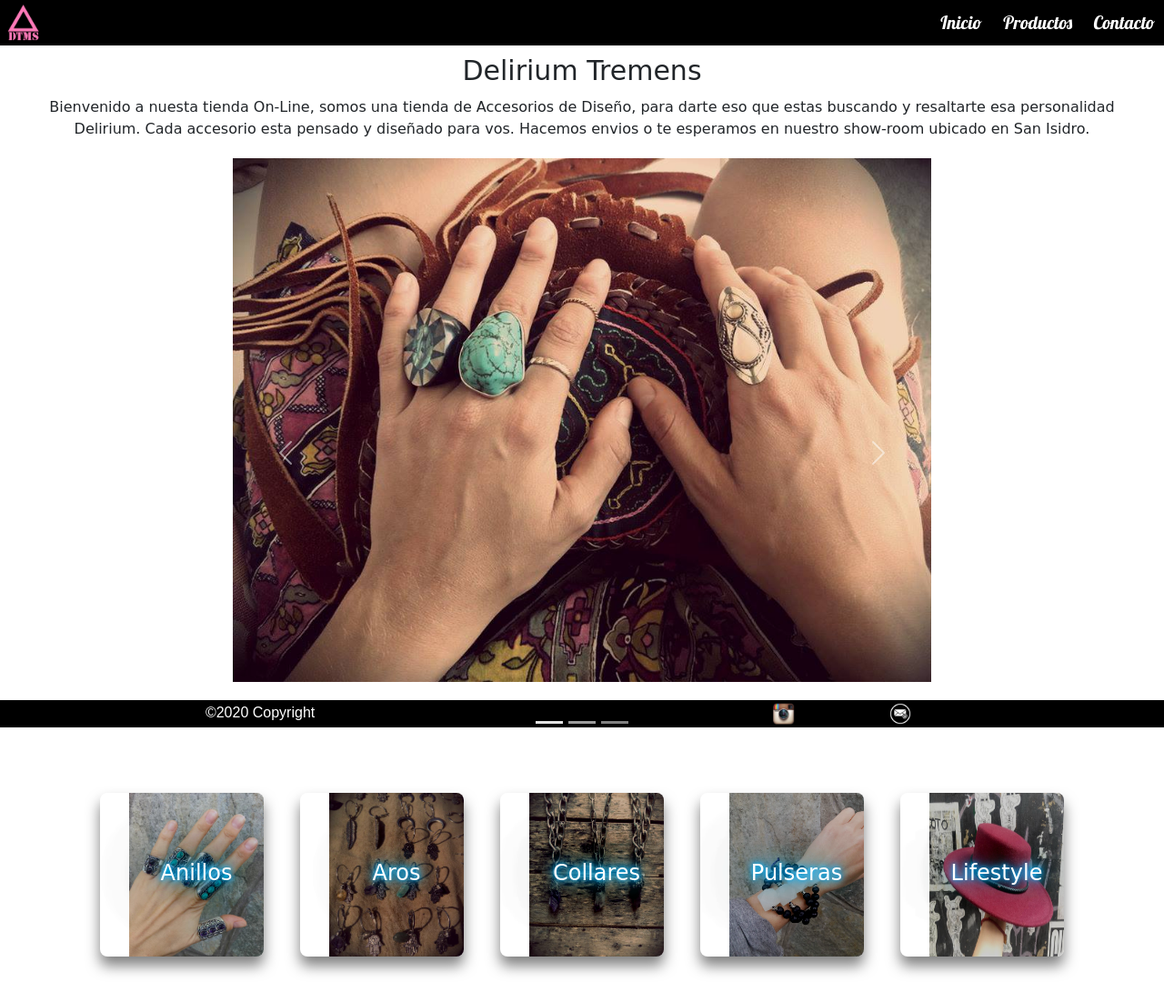
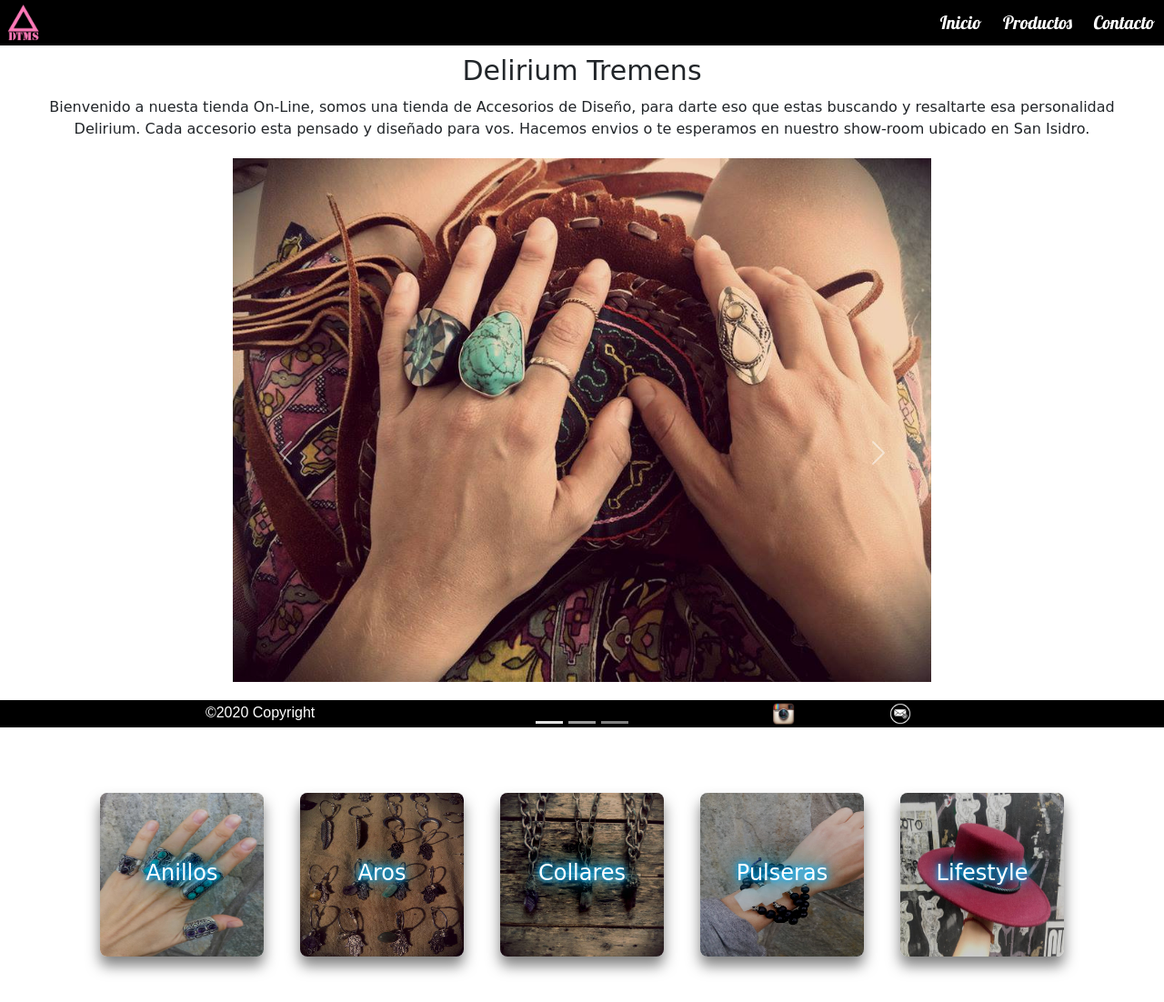
Before and after one commit to maxicaprioglio/ProyectoCoder, a website: page index.html in a window 1280 px wide. Shown: the whole page at 91% size. Drawn offline with nearby package versions, Linux system fonts and the light colour scheme; a web font is replaced by a local one.

Commit message:
ultima grabacion

```diff
--- a/assets/scss/componentes/_header.scss
+++ b/assets/scss/componentes/_header.scss
@@ -7,6 +7,11 @@
     position: fixed;
     z-index: 2;
 
+    /*correccion de boostrap */
+    font-size: 17px;
+    font-weight: 0;
+    color: white;
+
     img {
         float: left;
         max-block-size: 40px;
@@ -15,19 +20,26 @@
 }
 
 .contenedor-header-menu {
+
     width: 100%;
     font-family: 'Lobster';
     text-align: right;
     line-height: 50px;
+    /*correccion de boostrap */
+    margin-bottom: 1rem;
+    padding-left: 0px;
+
 
 
 
     .titulos-item {
        position: relative;
        display: inline-block;
+       margin: 0px 10px;
+       /*correccion de boostrap */
+       padding-left: 0px;
 
 
-       margin: 0px 10px;
         a {
             text-decoration: none;
             color: white;
--- a/assets/scss/componentes/_secciones.scss
+++ b/assets/scss/componentes/_secciones.scss
@@ -6,6 +6,9 @@
     width: 100%;
     padding: 50px 20px 30px 20px;
     .contenedor-prod {
+      /*correccion de boostrap */
+        padding-left: 0px;
+
         border-radius: 8px;
         height: 180px;
         width: 180px;
--- a/assets/scss/style.scss
+++ b/assets/scss/style.scss
@@ -7,9 +7,9 @@
 
 @import "base/color";
 @import "base/font";
-@import "componentes/header";
 @import "componentes/portada";
 @import "componentes/secciones";
 @import "componentes/productos";
 @import "componentes/footer";
 @import "componentes/contacto";
+@import "componentes/header";
```
Also changed, not shown: assets/css/Style.css.
